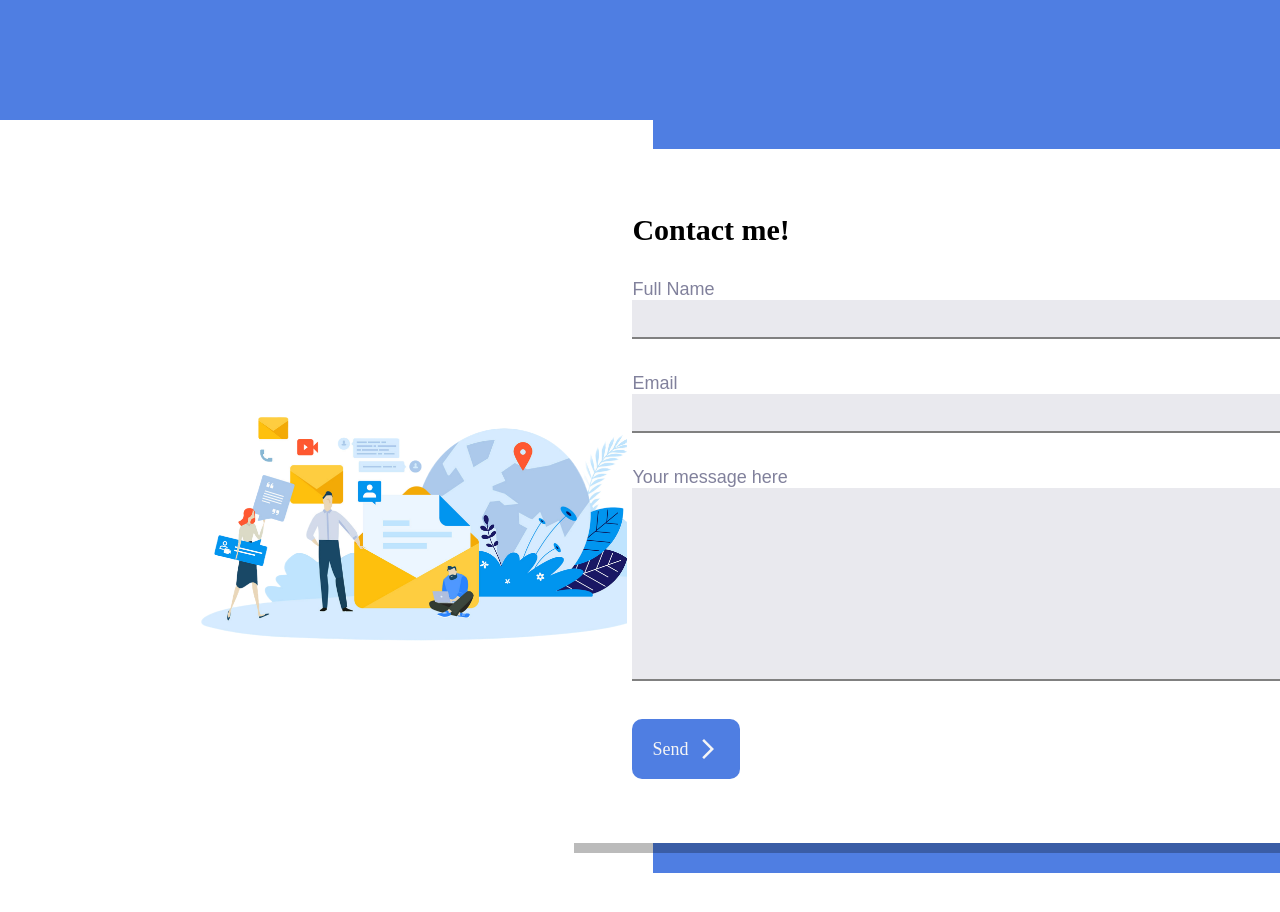
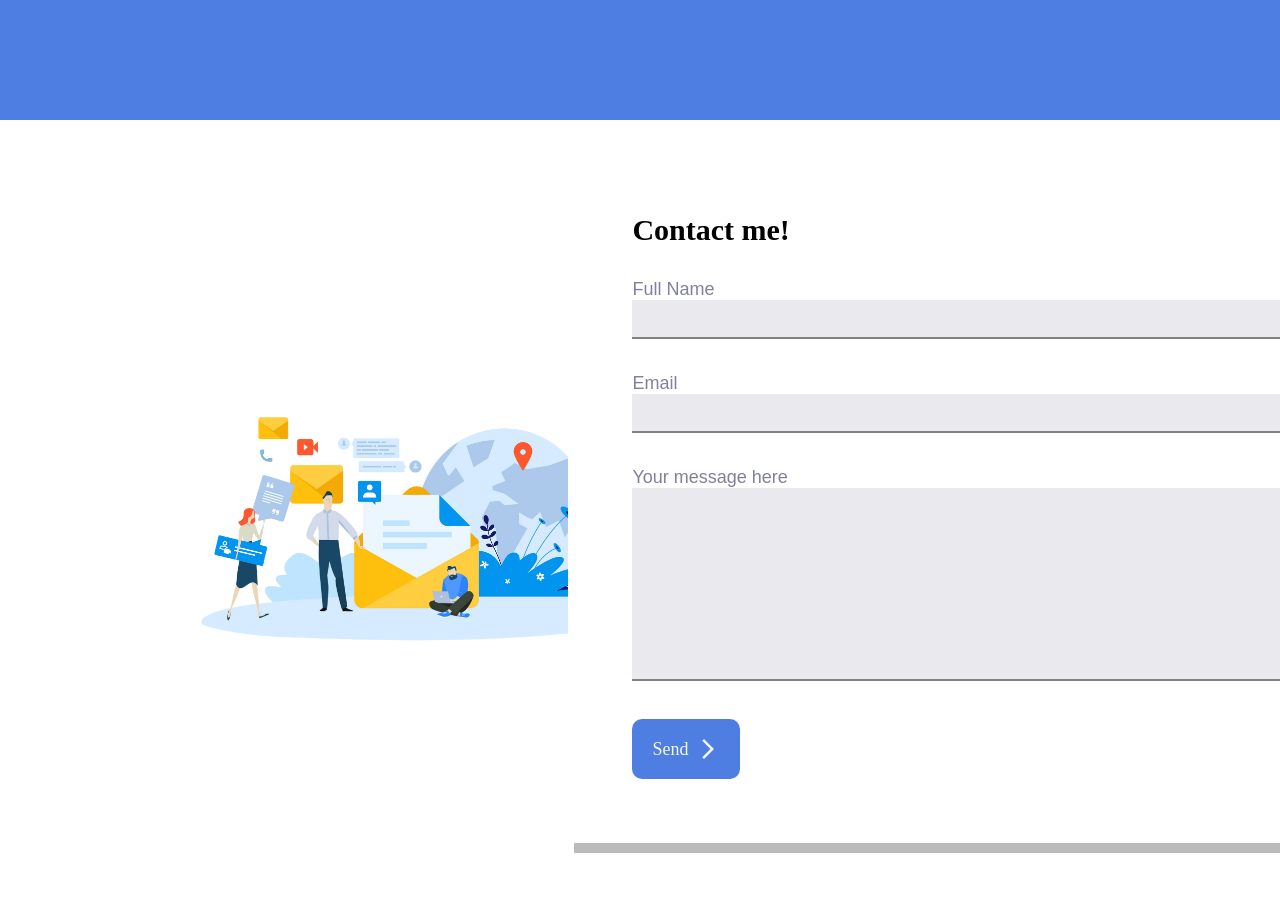
Before and after one commit to ValRobichaux/port2.0, a React (Create React App) app: page / in a window 1280 px wide. Shown: the part 2620-3532 px from the top of the page. Built offline with nearby package versions, Linux system fonts and the light colour scheme; the HTML template or start-up script is replaced by a standard one; a web font is replaced by a local one.

Commit message:
removed navbar color

```diff
--- a/src/components/contact/Contact.scss
+++ b/src/components/contact/Contact.scss
@@ -25,10 +25,10 @@
       .right {
         flex: 1;
         display: flex;
+        z-index: 1;
         flex-direction: column;
         align-items: center;
         justify-content: center;
-        background: $mainColor;
 
         .formContainer {
           background-color: white;
--- a/src/components/navbar/Navbar.scss
+++ b/src/components/navbar/Navbar.scss
@@ -80,7 +80,6 @@
   }
 
   &.active {
-    background-color: $mainColor;
     color: white;
 
     a {
```
